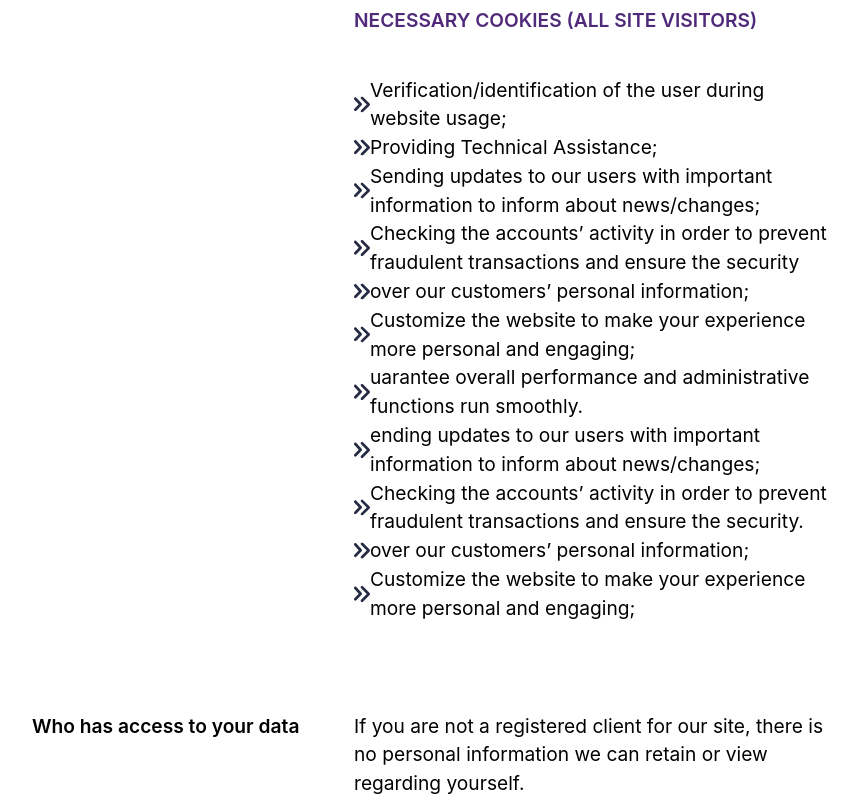
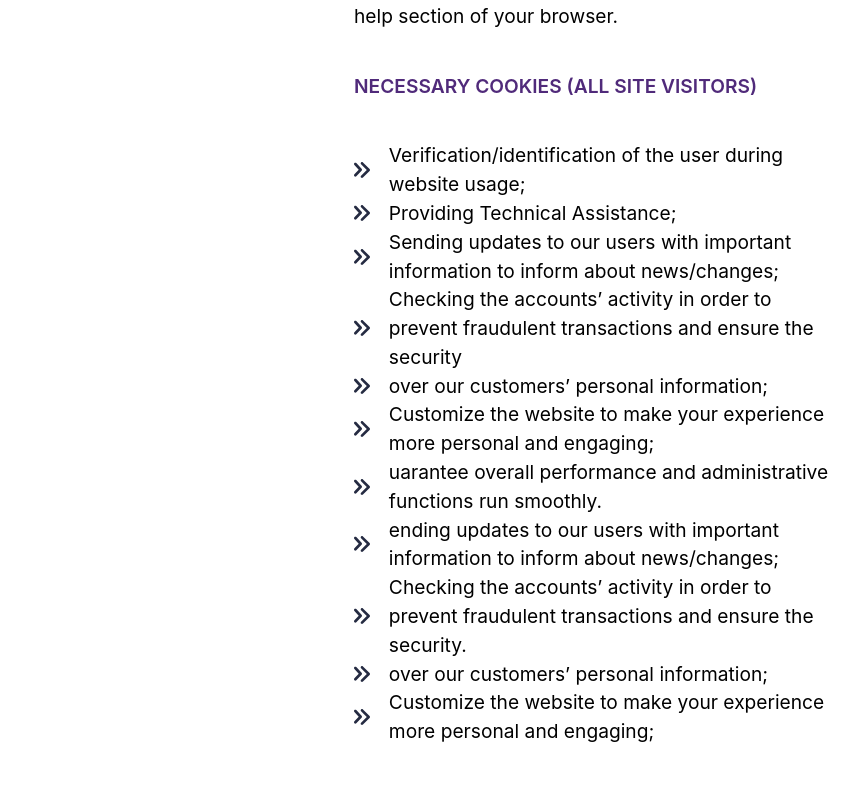
Before and after one commit to jadeoflagos/jademediapro, a Next.js app: page /privacy-policy in a window 1280 px wide. Shown: the part 2805-3601 px from the top of the page, without its empty margins (48-906 px from the left). Built offline with nearby package versions, Linux system fonts and the light colour scheme.

Commit message:
update: privacy

```diff
--- a/components/Sections.jsx
+++ b/components/Sections.jsx
@@ -24,8 +24,15 @@ const Sections = ({ data = [], pageTitle }) => {
               )}
               {!checkObject &&
                 (checkArray ? (
-                  item.content.map((i, iIndex) => (
-                    <p key={`content-item${iIndex}`}>{i}</p>
+                  item.content.map((i, iIndex, arr) => (
+                    <p
+                      className={`${
+                        arr.length - 1 !== iIndex ? "mb-[2.314rem]" : "mb-auto"
+                      }`}
+                      key={`content-item${iIndex}`}
+                    >
+                      {i}
+                    </p>
                   ))
                 ) : (
                   <p>{item.content}</p>
@@ -36,9 +43,13 @@ const Sections = ({ data = [], pageTitle }) => {
                     {item.content.title}
                   </span>
                   {item.content.options.map((i) => (
-                    <div className="flex">
-                      <img src="/vectors/arrow-option.svg" alt="list-icon" />
-                      <span>{i}</span>
+                    <div className="flex items-center">
+                      <img
+                        className="w-4 h-4"
+                        src="/vectors/arrow-option.svg"
+                        alt="list-icon"
+                      />
+                      <span className="ml-[1.18rem]">{i}</span>
                     </div>
                   ))}
                 </div>
--- a/pages/privacy-policy.jsx
+++ b/pages/privacy-policy.jsx
@@ -13,7 +13,7 @@ const PrivacyPolicy = () => {
           <Navbar textColor="white" />
         </div>
         <div className="flex items-center justify-between px-20 py-8 bg-black ">
-          <div className="flex flex-col text-white text-[6rem] font-semibold leading-tight">
+          <div className="flex flex-col text-white text-8xl font-semibold leading-tight">
             <span>Privacy</span>
             <span>Policy</span>
           </div>
```
